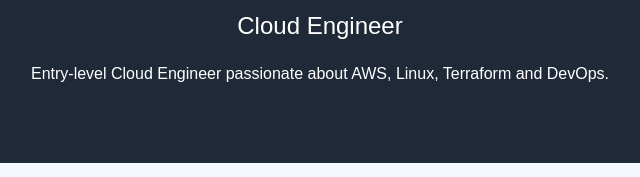
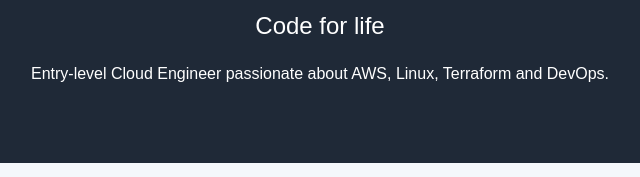
Before and after one commit to Deepcode643/cloud-resume, a plain HTML site: page index.html in a window 1280 px wide. Shown: the part 186-363 px from the top of the page, 320-960 px from the left. Drawn offline with Linux system fonts and the light colour scheme.

Commit message:
changed the second hedder

```diff
--- a/index.html
+++ b/index.html
@@ -16,7 +16,7 @@
 
     <header>
         <h1>Deep Codes</h1>
-        <h2>Cloud Engineer</h2>
+        <h2>Code for life</h2>
         <p>
             Entry-level Cloud Engineer passionate about AWS, Linux,
             Terraform and DevOps.
```
